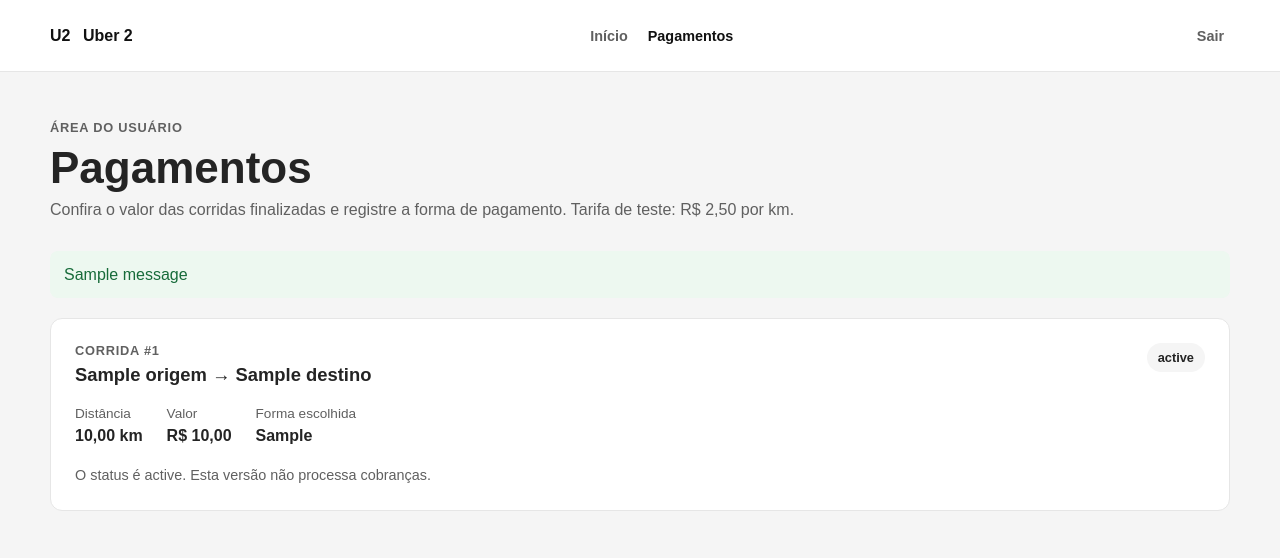
After one commit to IJCC06/uber2-projeto, a Flask app: template templates/usuarios/pagamentos.html in a window 1280 px wide. The commit adds this page. Shown: the top 558 px of the page. Run offline with Flask 3, Linux system fonts and the light colour scheme; the template is opened without the code that fills it: most values are stand-ins (such as "Sample title", 1, 10 or a date in 2020); one stand-in notice (Sample message) is shown.

Commit message:
Implementa tarifa por quilometro e pagamentos
Co-authored-by: Copilot <223556219+Copilot@users.noreply.github.com>

```diff
--- /dev/null
+++ b/sql/adicionar-distancia-corridas.sql
@@ -0,0 +1,6 @@
+-- Migracao para bancos criados antes da inclusao da distancia da corrida.
+-- Este comando preserva os registros existentes; a nova coluna aceita NULL.
+
+ALTER TABLE corridas
+ADD COLUMN IF NOT EXISTS distancia_km NUMERIC(8, 2)
+    CHECK (distancia_km > 0);
--- a/sql/create-table.sql
+++ b/sql/create-table.sql
@@ -90,6 +90,7 @@ CREATE TABLE corridas (
     origem VARCHAR(100) NOT NULL,
     destino VARCHAR(100) NOT NULL,
     data_hora TIMESTAMP NOT NULL DEFAULT CURRENT_TIMESTAMP,
+    distancia_km NUMERIC(8, 2) CHECK (distancia_km > 0),
     valor DECIMAL(10, 2) CHECK (valor >= 0),
     status status_corrida NOT NULL DEFAULT 'Solicitada',
 
--- a/static/css/home_usuarios.css
+++ b/static/css/home_usuarios.css
@@ -219,6 +219,126 @@ h1 {
     background: var(--gray-100);
 }
 
+.payment-list {
+    display: grid;
+    gap: 18px;
+}
+
+.payment-card {
+    padding: 24px;
+    background: var(--white);
+    border: 1px solid var(--gray-200);
+    border-radius: 12px;
+}
+
+.payment-card-header {
+    display: flex;
+    align-items: start;
+    justify-content: space-between;
+    gap: 20px;
+    margin-bottom: 20px;
+}
+
+.payment-card-header .eyebrow {
+    margin-bottom: 6px;
+}
+
+.payment-card-header h2 {
+    margin-bottom: 0;
+    font-size: 1.15rem;
+    overflow-wrap: anywhere;
+}
+
+.payment-status {
+    padding: 7px 11px;
+    border-radius: 999px;
+    background: var(--gray-100);
+    color: var(--gray-900);
+    font-size: 0.8rem;
+    font-weight: 700;
+    white-space: nowrap;
+}
+
+.payment-status.unpaid {
+    background: #fff5df;
+    color: #76520a;
+}
+
+.payment-details {
+    display: flex;
+    flex-wrap: wrap;
+    gap: 24px;
+    margin: 0 0 20px;
+}
+
+.payment-details dt,
+.payment-field label {
+    margin-bottom: 6px;
+    color: var(--gray-600);
+    font-size: 0.85rem;
+}
+
+.payment-details dd {
+    margin: 0;
+    font-weight: 700;
+}
+
+.payment-form {
+    display: flex;
+    align-items: end;
+    gap: 14px;
+    padding-top: 18px;
+    border-top: 1px solid var(--gray-200);
+}
+
+.payment-field {
+    display: grid;
+    flex: 1;
+    gap: 7px;
+    max-width: 280px;
+}
+
+.payment-field label {
+    margin: 0;
+    color: var(--gray-900);
+    font-weight: 700;
+}
+
+.payment-field select {
+    min-height: 46px;
+    padding: 0 12px;
+    border: 1px solid #cfcfcf;
+    border-radius: 8px;
+    background: var(--white);
+    color: var(--gray-900);
+    font: inherit;
+}
+
+.payment-message,
+.payment-note {
+    margin: 0 0 20px;
+    padding: 12px 14px;
+    border-radius: 8px;
+    line-height: 1.45;
+}
+
+.success-message {
+    background: #edf8f0;
+    color: #176b3a;
+}
+
+.error-message {
+    background: #fff0f0;
+    color: #a32121;
+}
+
+.payment-note {
+    margin: 0;
+    padding: 0;
+    color: var(--gray-600);
+    font-size: 0.9rem;
+}
+
 a:focus-visible,
 button:focus-visible {
     outline: 3px solid var(--focus);
@@ -246,8 +366,16 @@ button:focus-visible {
         align-items: start;
     }
 
-    .primary-action {
+    .welcome .primary-action {
         width: 100%;
+    }
+
+    .payment-form {
+        display: grid;
+    }
+
+    .payment-field {
+        max-width: none;
     }
 }
 
@@ -260,4 +388,12 @@ button:focus-visible {
     .summary {
         grid-template-columns: 1fr;
     }
+
+    .payment-card {
+        padding: 20px;
+    }
+
+    .payment-card-header {
+        display: grid;
+    }
 }
--- a/templates/usuarios/home_usuarios.html
+++ b/templates/usuarios/home_usuarios.html
@@ -13,7 +13,7 @@
         <nav aria-label="Navegação principal">
             <a class="active" href="#">Início</a>
             <a href="#">Minhas corridas</a>
-            <a href="#">Pagamentos</a>
+            <a href="{{ url_for('usuarios.pagamentos') }}">Pagamentos</a>
             <a href="#">Minha conta</a>
         </nav>
 
@@ -64,7 +64,7 @@
             <aside class="panel quick-actions" aria-labelledby="quick-actions-title">
                 <h2 id="quick-actions-title">Ações rápidas</h2>
                 <a href="{{ url_for('usuarios.solicitar_corrida') }}">Solicitar corrida</a>
-                <a href="#">Consultar pagamentos</a>
+                <a href="{{ url_for('usuarios.pagamentos') }}">Consultar pagamentos</a>
                 <a href="#">Editar meus dados</a>
             </aside>
         </section>
--- /dev/null
+++ b/templates/usuarios/pagamentos.html
@@ -0,0 +1,121 @@
+<!doctype html>
+<html lang="pt-BR">
+<head>
+    <meta charset="utf-8">
+    <meta name="viewport" content="width=device-width, initial-scale=1">
+    <title>Pagamentos | Uber 2</title>
+    <link rel="stylesheet" href="{{ url_for('static', filename='css/home_usuarios.css') }}">
+</head>
+<body>
+    <header class="topbar">
+        <a class="brand" href="{{ url_for('usuarios.home') }}" aria-label="Uber 2: início">
+            U2 <span>Uber 2</span>
+        </a>
+
+        <nav aria-label="Navegação principal">
+            <a href="{{ url_for('usuarios.home') }}">Início</a>
+            <a class="active" href="{{ url_for('usuarios.pagamentos') }}">Pagamentos</a>
+        </nav>
+
+        <form action="{{ url_for('auth.logout') }}" method="POST">
+            <button class="logout" type="submit">Sair</button>
+        </form>
+    </header>
+
+    <main class="page-content">
+        <section class="welcome" aria-labelledby="payments-title">
+            <div>
+                <p class="eyebrow">Área do usuário</p>
+                <h1 id="payments-title">Pagamentos</h1>
+                <p>Confira o valor das corridas finalizadas e registre a forma de pagamento. Tarifa de teste: R$ 2,50 por km.</p>
+            </div>
+        </section>
+
+        {% with mensagens = get_flashed_messages(with_categories=true) %}
+            {% for categoria, mensagem in mensagens %}
+                <p class="payment-message {{ categoria }}-message"
+                   role="{{ 'status' if categoria == 'success' else 'alert' }}">
+                    {{ mensagem }}
+                </p>
+            {% endfor %}
+        {% endwith %}
+
+        {% if corridas %}
+            <section class="payment-list" aria-label="Corridas finalizadas">
+                {% for corrida in corridas %}
+                    <article class="payment-card">
+                        <div class="payment-card-header">
+                            <div>
+                                <p class="eyebrow">Corrida #{{ corrida.id }}</p>
+                                <h2>{{ corrida.origem }} <span aria-hidden="true">&rarr;</span> {{ corrida.destino }}</h2>
+                            </div>
+                            {% if corrida.status_pagamento %}
+                                <span class="payment-status">{{ corrida.status_pagamento }}</span>
+                            {% else %}
+                                <span class="payment-status unpaid">Sem pagamento registrado</span>
+                            {% endif %}
+                        </div>
+
+                        <dl class="payment-details">
+                            <div>
+                                <dt>Distância</dt>
+                                <dd>
+                                    {% if corrida.distancia_km is not none %}
+                                        {{ "%.2f"|format(corrida.distancia_km)|replace(".", ",") }} km
+                                    {% else %}
+                                        Não informada
+                                    {% endif %}
+                                </dd>
+                            </div>
+                            <div>
+                                <dt>Valor</dt>
+                                <dd>
+                                    {% if corrida.valor is not none %}
+                                        R$ {{ "%.2f"|format(corrida.valor)|replace(".", ",") }}
+                                    {% else %}
+                                        A definir
+                                    {% endif %}
+                                </dd>
+                            </div>
+                            {% if corrida.forma_pagamento %}
+                                <div>
+                                    <dt>Forma escolhida</dt>
+                                    <dd>{{ corrida.forma_pagamento }}</dd>
+                                </div>
+                            {% endif %}
+                        </dl>
+
+                        {% if not corrida.status_pagamento and corrida.valor is not none %}
+                            <form class="payment-form" action="{{ url_for('usuarios.pagamentos') }}" method="post">
+                                <input type="hidden" name="corrida_id" value="{{ corrida.id }}">
+                                <div class="payment-field">
+                                    <label for="forma-{{ corrida.id }}">Forma de pagamento</label>
+                                    <select id="forma-{{ corrida.id }}" name="forma_pagamento" required>
+                                        <option value="">Selecione</option>
+                                        <option value="Pix">Pix</option>
+                                        <option value="Dinheiro">Dinheiro</option>
+                                        <option value="Cartão">Cartão</option>
+                                    </select>
+                                </div>
+                                <button class="primary-action" type="submit">Registrar pagamento</button>
+                            </form>
+                        {% elif not corrida.status_pagamento %}
+                            <p class="payment-note">Não é possível registrar o pagamento sem um valor definido.</p>
+                        {% else %}
+                            <p class="payment-note">
+                                O status é {{ corrida.status_pagamento|lower }}. Esta versão não processa cobranças.
+                            </p>
+                        {% endif %}
+                    </article>
+                {% endfor %}
+            </section>
+        {% else %}
+            <section class="panel empty-state">
+                <h2>Nenhuma corrida finalizada</h2>
+                <p>Os pagamentos estarão disponíveis aqui após a conclusão de uma corrida.</p>
+                <a class="secondary-action" href="{{ url_for('usuarios.home') }}">Voltar ao início</a>
+            </section>
+        {% endif %}
+    </main>
+</body>
+</html>
```
Also changed, not shown: blueprints/motoristas.py (+34 -3 lines), blueprints/usuarios.py (+105 -0 lines), docs/ARQUITETURA-V2.md (+12 -8 lines), sql/gerar_dados_ficticios.py (+24 -3 lines), static/css/home_motorista.css (+39 -0 lines), templates/motoristas/home_motorista.html (+14 -0 lines), README.md.
